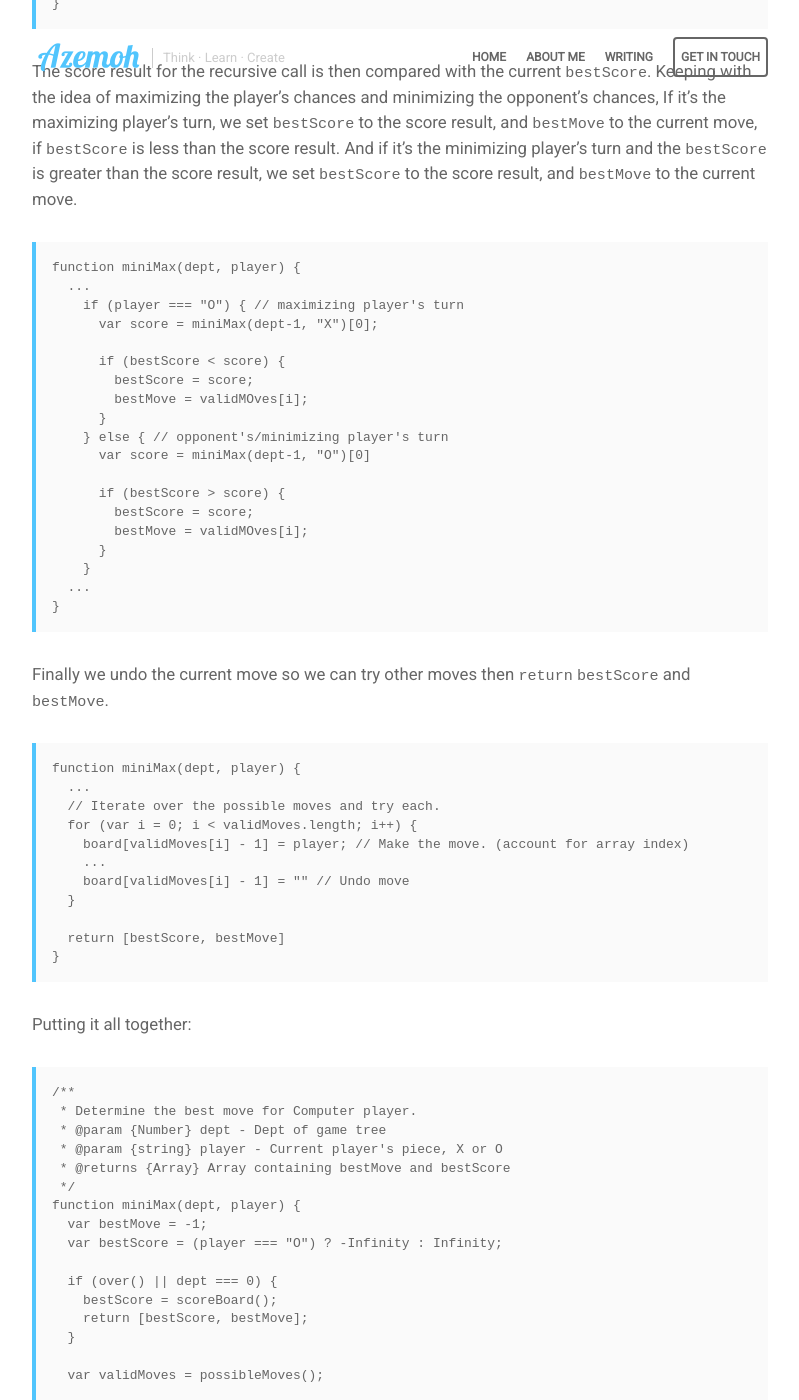
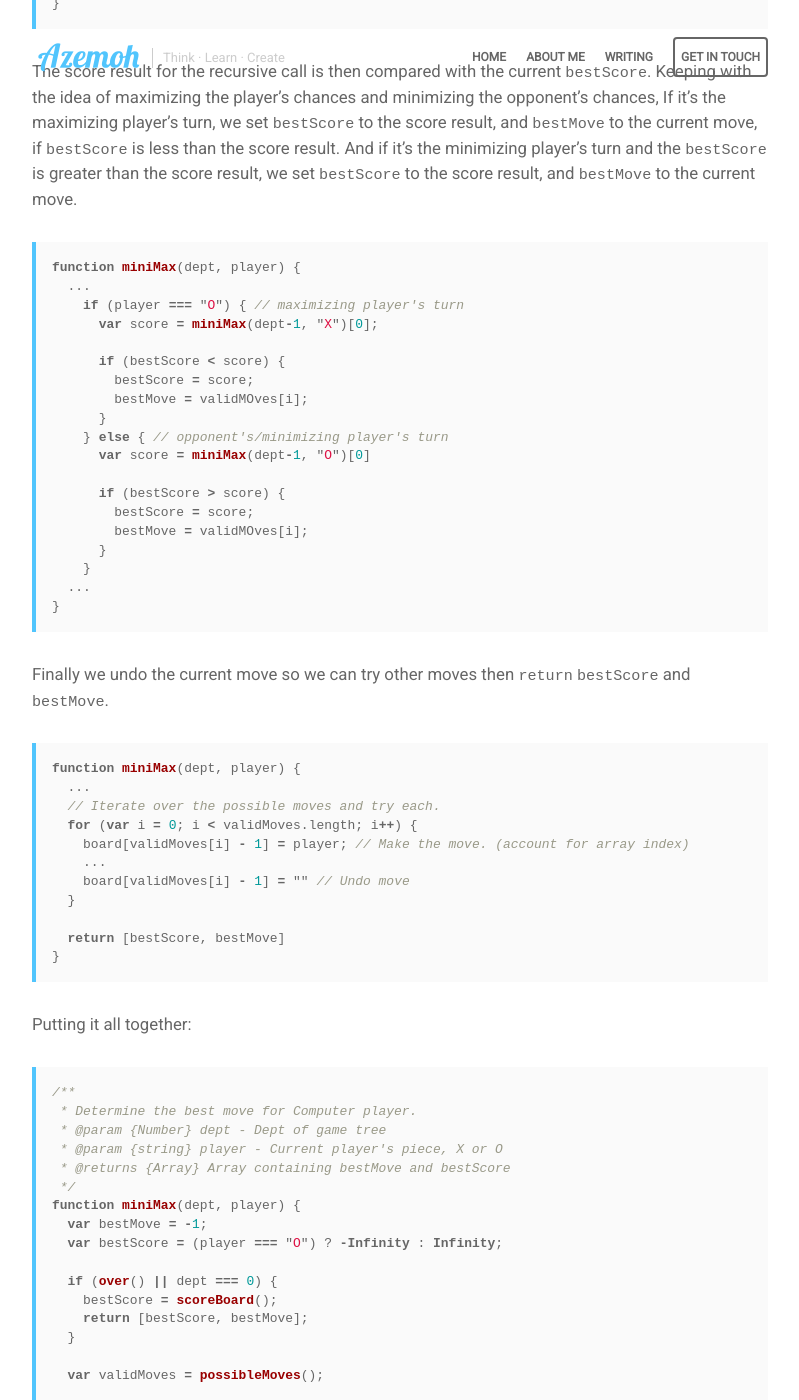
Before and after one commit to azemoh/azemoh.com, a Jekyll site: the page built from _posts/2016-04-27-minimax-algorithm.md, in a window 1280 px wide and 1400 px high, scrolled down 2969 px. Shown: the whole window, without its empty margins (240-1039 px from the left). Built offline with Jekyll 4.4.1, drawn with Linux system fonts in a browser that asks for light colours; nearby versions of some CDN libraries; some web fonts are replaced; Markdown is read by kramdown in place of the engine named in the settings; some of the changed text lies outside the part shown.

Commit message:
Change markdown engine and syntax highlighter

````diff
--- a/_config.dev.yml
+++ b/_config.dev.yml
@@ -3,7 +3,7 @@ brand: Azemoh
 email: joshazemoh@gmail.com
 tagline: Programmer · Developer · Dreamer
 motor: Think · Learn · Create
-markdown: redcarpet
+markdown: kramdown
 baseurl: ""
 
 gems: [
--- a/_config.yml
+++ b/_config.yml
@@ -3,7 +3,7 @@ brand: Azemoh
 email: joshazemoh@gmail.com
 tagline: Programmer · Developer · Dreamer
 motor: Think · Learn · Create
-markdown: redcarpet
+markdown: kramdown
 baseurl: ""
 
 gems: [
--- a/_posts/2016-04-27-minimax-algorithm.md
+++ b/_posts/2016-04-27-minimax-algorithm.md
@@ -26,7 +26,7 @@ The Minimax Algorithm generates every possible move by means of [recursion](http
 Let's walk through the implementation. We define Minimax as a function that receives two arguments: `dept` and `player`. We use the `dept` parameter to determine how many moves ahead the computer should simulate, and the `player`, represented as `"X"` or `"O"` to keep track of the current player.
 
 
-```JavaScript
+```javascript
 function miniMax(dept, player) {
   var bestMove = -1;
   var bestScore = (player === "O") ? -Infinity : Infinity;
@@ -39,7 +39,7 @@ To begin, a `bestScore` variable is initialized to negative `Infinity` if the cu
 The Minimax algorithm is a recursive algorithm so we need a base case that returns an actual value to prevent further calls to itself.
 
 
-```JavaScript
+```javascript
 function miniMax(dept, player) {
   var bestMove = -1;
   var bestScore = (player === "O") ? -Infinity : Infinity;
@@ -56,7 +56,7 @@ The function `returns` the `bestScore` and `bestMove` when the game is over, or
 
 Next we call a function that returns an array of possible/un-played moves, than we use a for loop to iterate over each move and place the current player's piece on the board.
 
-```JavaScript
+```javascript
 function miniMax(dept, player) {
   ...
   var validMoves = possibleMoves();
@@ -70,7 +70,7 @@ function miniMax(dept, player) {
 
 At this point, we check to see who the current `player` is and call the `miniMax` function with the opposing player's piece. We also decrease the `dept` variable by one.
 
-```JavaScript
+```javascript
 function miniMax(dept, player) {
   ...
   // Iterate over the possible moves and try each.
@@ -90,7 +90,7 @@ function miniMax(dept, player) {
 
 The score result for the recursive call is then compared with the current `bestScore`. Keeping with the idea of maximizing the player's chances and minimizing the opponent's chances, If it's the maximizing player's turn, we set `bestScore` to the score result, and `bestMove` to the current move, if `bestScore` is less than the score result. And if it's the minimizing player's turn and the `bestScore` is greater than the score result, we set `bestScore` to the score result, and `bestMove` to the current move.
 
-```JavaScript
+```javascript
 function miniMax(dept, player) {
   ...
     if (player === "O") { // maximizing player's turn
@@ -114,7 +114,7 @@ function miniMax(dept, player) {
 
 Finally we undo the current move so we can try other moves then `return` `bestScore` and `bestMove`.
 
-```JavaScript
+```javascript
 function miniMax(dept, player) {
   ...
   // Iterate over the possible moves and try each.
@@ -129,7 +129,7 @@ function miniMax(dept, player) {
 ```
 Putting it all together:
 
-```JavaScript
+```javascript
 /**
  * Determine the best move for Computer player.
  * @param {Number} dept - Dept of game tree
````
